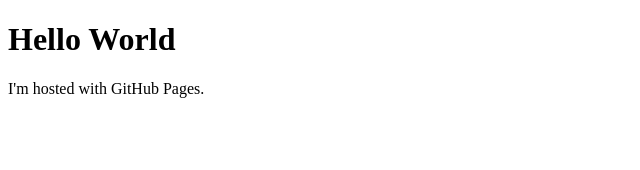
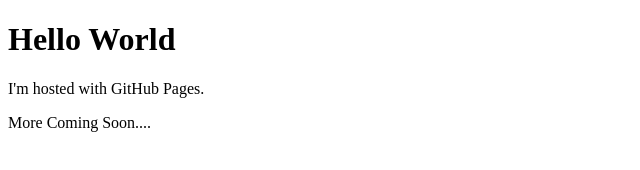
Before and after one commit to abhin1899/abhin1899.github.io, a plain HTML site: page index.html in a window 1280 px wide. Shown: the whole page, without its empty margins (0-640 px from the left). Drawn offline with Linux system fonts and the light colour scheme.

Commit message:
Update index.html

```diff
--- a/index.html
+++ b/index.html
@@ -3,5 +3,6 @@
 <body>
 <h1>Hello World</h1>
 <p>I'm hosted with GitHub Pages.</p>
+<p>More Coming Soon....</p>
 </body>
 </html>
```
